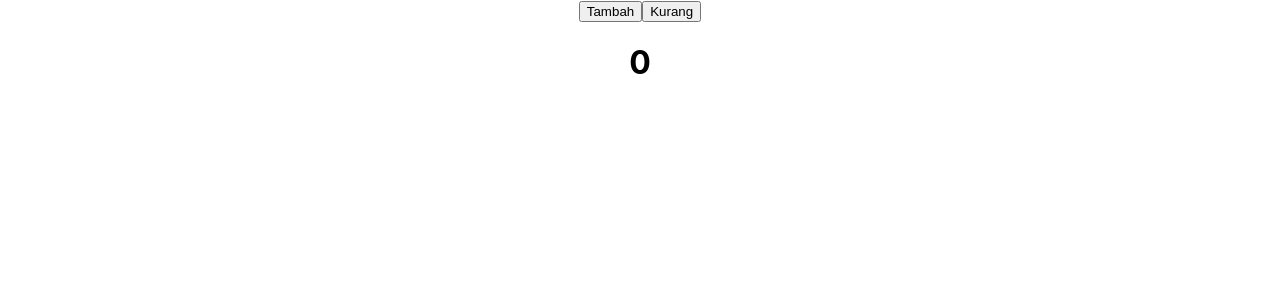
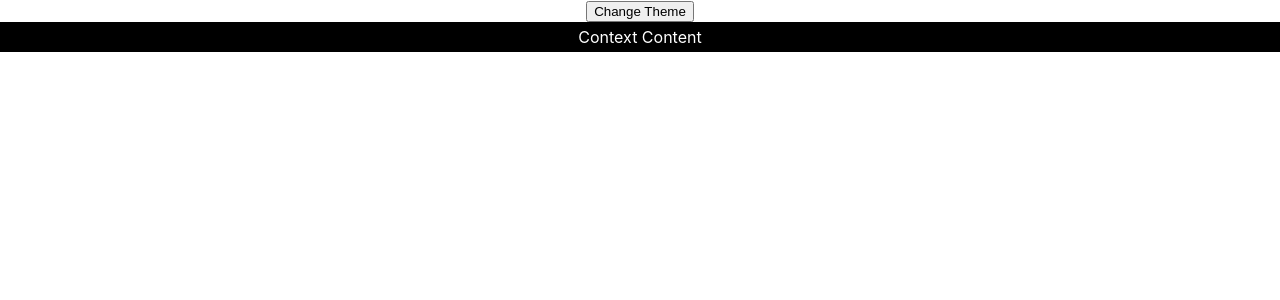
Before and after one commit to lutfinn/olc-react, a React (Create React App) app in the folder react-app/: page / in a window 1280 px wide. Shown: the top 300 px of the page. Built offline with nearby package versions, Linux system fonts and the light colour scheme.

Commit message:
save materi

```diff
--- a/react-app/src/App.js
+++ b/react-app/src/App.js
@@ -1,18 +1,25 @@
-import React, { useState } from 'react'
+import React, { createContext, useState } from 'react'
 import './App.css';
+import ContextComponent from  './ContextComponent';
+
+export const ThemeContext = createContext()
 
 function App() {
-  const [count, setCount] = useState(0)
-  const handleTambah = () => setCount(count + 1)
-  const handleKurang = () => setCount(count - 1)
+  const [darkTheme, setDarkTheme] = useState(false)
+
+  const handleToggleTheme = () => {
+    setDarkTheme(!darkTheme)
+  }
 
   return (
-    <div className="App">
-      <button onClick={handleTambah}>Tambah</button>
-      <button onClick={handleKurang}>Kurang</button>
+    <ThemeContext.Provider value={darkTheme}>
+      <div className="App">
+        <button onClick={handleToggleTheme}>Change Theme</button>
 
-      <h1>{count}</h1>
-    </div>
+        <ContextComponent />
+      </div>
+    </ThemeContext.Provider>
+
   );
 }
 
--- /dev/null
+++ b/react-app/src/ContextComponent.js
@@ -0,0 +1,17 @@
+import React, { useContext } from 'react'
+import { ThemeContext } from './App'
+
+function ContextComponent() {
+    const darkTheme = useContext(ThemeContext)
+
+    const themeStyle = {
+        backgroundColor: darkTheme ? '#FFF' : '#000',
+        color: darkTheme ? '#000' : '#FFF',
+        padding: '5px'
+    }
+    return (
+        <div style={themeStyle}>Context Content</div>
+    )
+}
+
+export default ContextComponent
```
